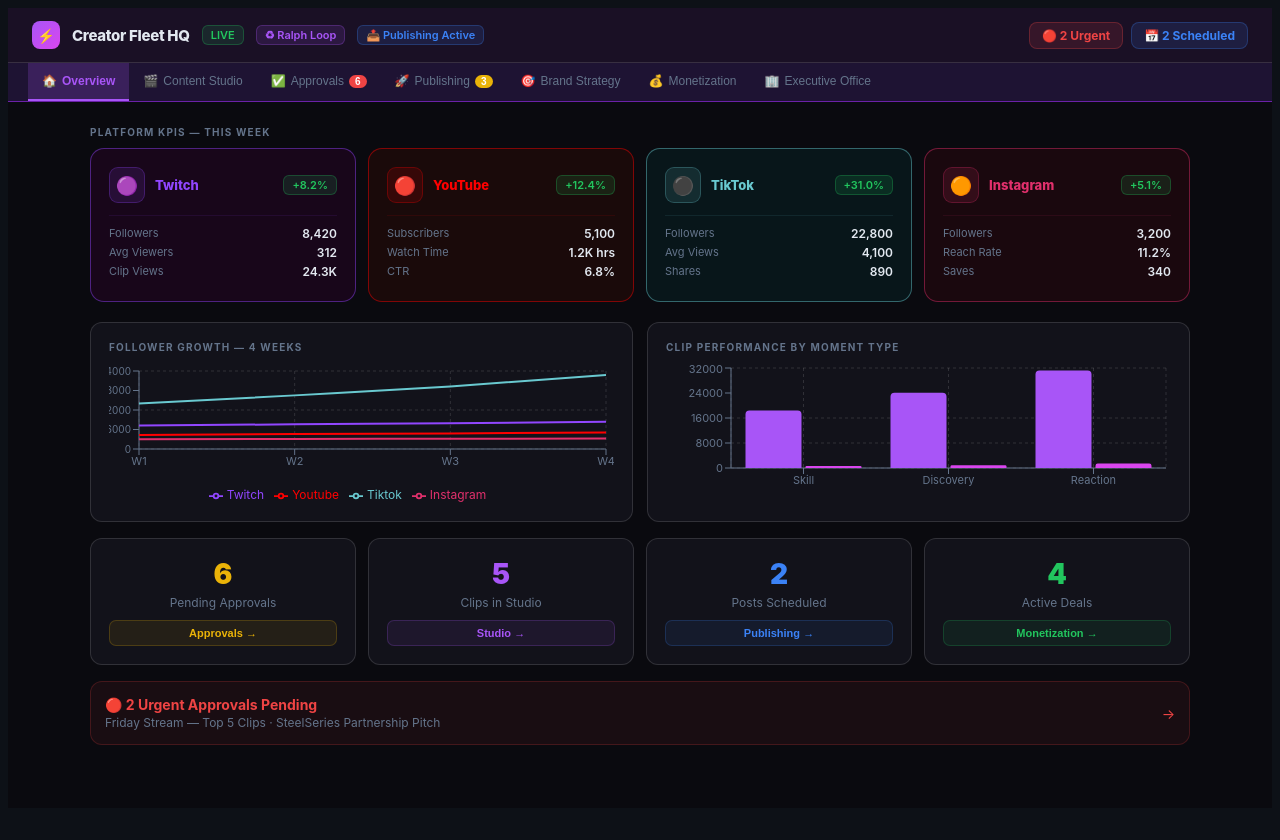
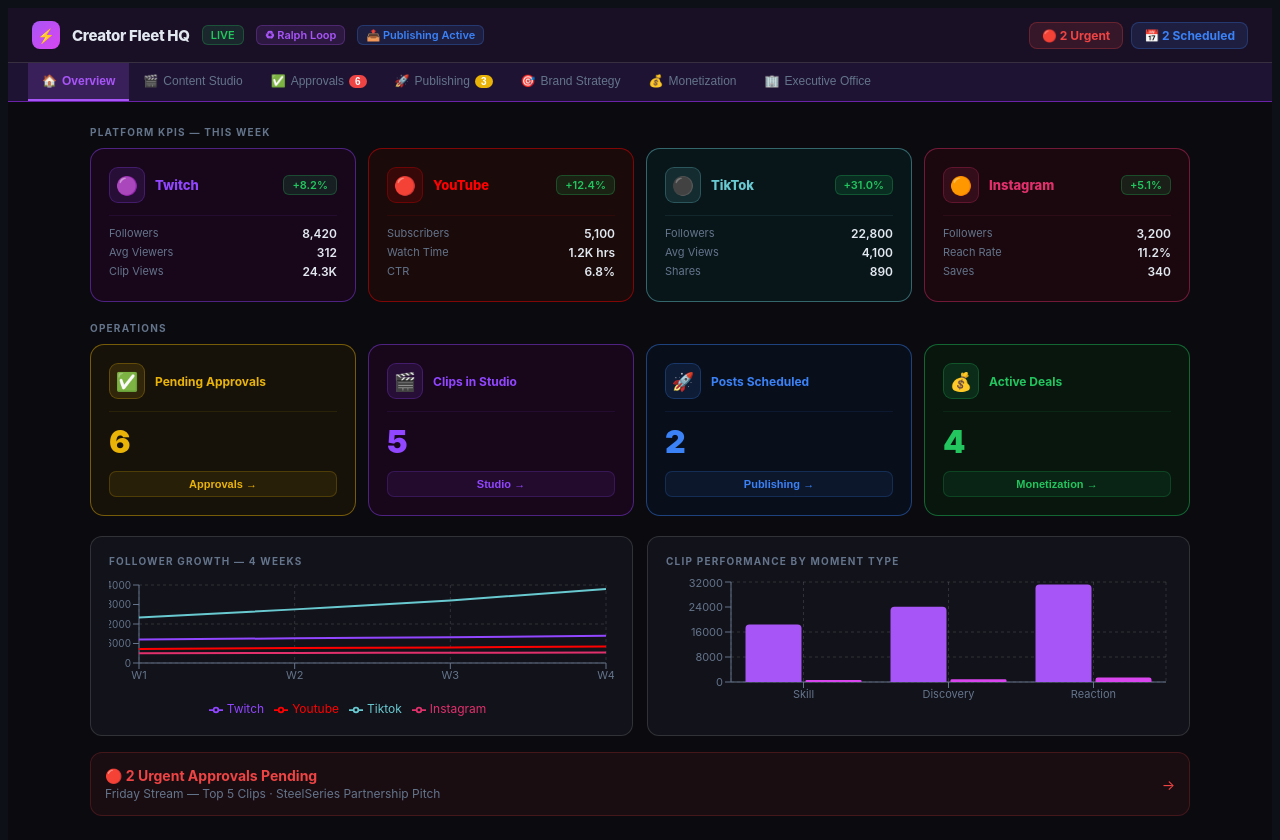
Before and after one commit to Moddaveel/creator-fleet-hq, a React (Vite) app: page / in a window 1280 px wide. Before the commit the page ends 808 px from the top, so only its background shows below. Built offline with nearby package versions, Linux system fonts and the light colour scheme.

Commit message:
feat: ops stat cards with per-section colors matching platform card style

```diff
--- a/src/pages/Overview.jsx
+++ b/src/pages/Overview.jsx
@@ -18,14 +18,23 @@
 ];
 
 const platforms = [
-  { name:"Twitch",    icon:"🟣", accent:"#9146FF", bg:"#18061a", border:"rgba(145,70,255,0.45)", trend:"+8.2%",  stats:[["Followers","8,420"],["Avg Viewers","312"],["Clip Views","24.3K"]] },
+  { name:"Twitch",    icon:"🟣", accent:"#9146FF", bg:"#18061a", border:"rgba(145,70,255,0.45)",  trend:"+8.2%",  stats:[["Followers","8,420"],["Avg Viewers","312"],["Clip Views","24.3K"]] },
   { name:"YouTube",  icon:"🔴", accent:"#FF0000", bg:"#1a0a0a", border:"rgba(255,0,0,0.45)",     trend:"+12.4%", stats:[["Subscribers","5,100"],["Watch Time","1.2K hrs"],["CTR","6.8%"]] },
   { name:"TikTok",   icon:"⚫", accent:"#69c9d0", bg:"#08161a", border:"rgba(105,201,208,0.45)", trend:"+31.0%", stats:[["Followers","22,800"],["Avg Views","4,100"],["Shares","890"]] },
   { name:"Instagram",icon:"🟠", accent:"#E1306C", bg:"#1a080e", border:"rgba(225,48,108,0.45)", trend:"+5.1%",  stats:[["Followers","3,200"],["Reach Rate","11.2%"],["Saves","340"]] },
 ];
 
+const statCards = [
+  { label:"Pending Approvals", icon:"✅", accent:"#eab308", bg:"#16120a", border:"rgba(234,179,8,0.45)",   btn:"Approvals",   nav:"approvals"    },
+  { label:"Clips in Studio",   icon:"🎬", accent:"#9146FF", bg:"#18061a", border:"rgba(145,70,255,0.45)",  btn:"Studio",      nav:"studio"       },
+  { label:"Posts Scheduled",   icon:"🚀", accent:"#3b82f6", bg:"#080e1a", border:"rgba(59,130,246,0.45)",  btn:"Publishing",  nav:"publishing"   },
+  { label:"Active Deals",      icon:"💰", accent:"#22c55e", bg:"#08160e", border:"rgba(34,197,94,0.45)",   btn:"Monetization",nav:"monetization" },
+];
+
 export default function Overview({ approvals, clips, publishQueue, navigateTo }) {
   const scheduled = publishQueue.reduce((a,i)=>a+i.platforms.filter(p=>p.status==="scheduled").length,0);
+  const statVals = [approvals.length, clips.length, scheduled, 4];
+
   return (
     <div style={{ padding:24, maxWidth:1100, margin:"0 auto" }}>
       <Sect>Platform KPIs — This Week</Sect>
@@ -51,6 +60,24 @@
           </div>
         ))}
       </div>
+
+      <Sect>Operations</Sect>
+      <div style={{ display:"grid", gridTemplateColumns:"repeat(4,1fr)", gap:12, marginBottom:20 }}>
+        {statCards.map((s, i) => (
+          <div key={s.nav} style={{ background:s.bg, border:"1px solid "+s.border, borderRadius:14, padding:18 }}>
+            <div style={{ display:"flex", alignItems:"center", gap:10, marginBottom:12 }}>
+              <div style={{ width:34, height:34, background:s.accent+"20", border:"1px solid "+s.accent+"44", borderRadius:9, display:"flex", alignItems:"center", justifyContent:"center", fontSize:18 }}>
+                {s.icon}
+              </div>
+              <div style={{ fontSize:12, fontWeight:700, color:s.accent }}>{s.label}</div>
+            </div>
+            <div style={{ borderTop:"1px solid "+s.accent+"18", marginBottom:10 }} />
+            <div style={{ fontSize:32, fontWeight:900, color:s.accent, marginBottom:10 }}>{statVals[i]}</div>
+            <button onClick={() => navigateTo(s.nav)} style={{ width:"100%", background:s.accent+"15", border:"1px solid "+s.accent+"33", borderRadius:7, padding:"6px 0", color:s.accent, fontSize:11, fontWeight:700, cursor:"pointer" }}>{s.btn} →</button>
+          </div>
+        ))}
+      </div>
+
       <div style={{ display:"grid", gridTemplateColumns:"1fr 1fr", gap:14, marginBottom:16 }}>
         <Card>
           <Sect>Follower Growth — 4 Weeks</Sect>
@@ -65,20 +92,7 @@
           </ResponsiveContainer>
         </Card>
       </div>
-      <div style={{ display:"grid", gridTemplateColumns:"repeat(4,1fr)", gap:12 }}>
-        {[
-          { label:"Pending Approvals", val:approvals.length, color:C.yellow, btn:"Approvals", nav:"approvals" },
-          { label:"Clips in Studio",   val:clips.length,     color:C.purple, btn:"Studio",     nav:"studio" },
-          { label:"Posts Scheduled",   val:scheduled,        color:C.blue,   btn:"Publishing", nav:"publishing" },
-          { label:"Active Deals",      val:4,                color:C.green,  btn:"Monetization", nav:"monetization" },
-        ].map((s,i) => (
-          <Card key={i} style={{ textAlign:"center" }}>
-            <div style={{ fontSize:28, fontWeight:900, color:s.color, marginBottom:4 }}>{s.val}</div>
-            <div style={{ fontSize:12, color:C.muted, marginBottom:10 }}>{s.label}</div>
-            <button onClick={() => navigateTo(s.nav)} style={{ width:"100%", background:s.color+"15", border:"1px solid "+s.color+"33", borderRadius:7, padding:"6px 0", color:s.color, fontSize:11, fontWeight:700, cursor:"pointer" }}>{s.btn} →</button>
-          </Card>
-        ))}
-      </div>
+
       {approvals.filter(a=>a.priority==="urgent").length > 0 && (
         <div onClick={() => navigateTo("approvals")} style={{ marginTop:16, background:C.red+"11", border:"1px solid "+C.red+"33", borderRadius:12, padding:14, cursor:"pointer", display:"flex", justifyContent:"space-between", alignItems:"center" }}>
           <div>
```
